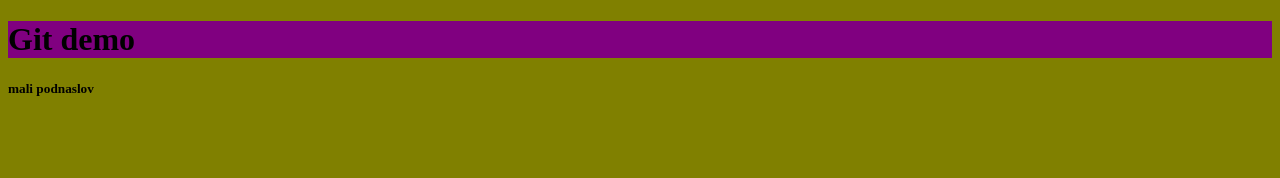
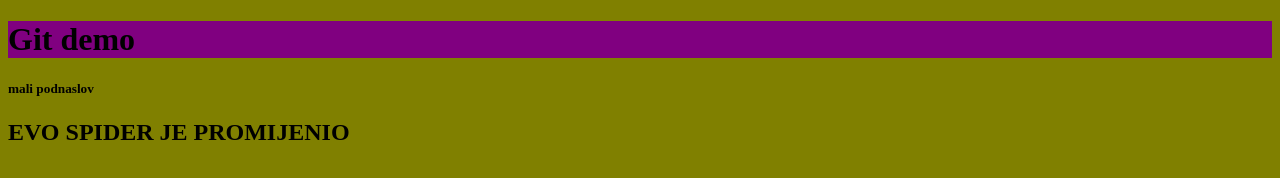
Before and after one commit to dovla321/GitVideo, a plain HTML site: page GitVideo/index.html in a window 1280 px wide. Drawn offline with Linux system fonts and the light colour scheme.

Commit message:
Spider je dodao h2 u index.html

```diff
--- a/GitVideo/index.html
+++ b/GitVideo/index.html
@@ -10,6 +10,7 @@
 
 	<h1>Git demo</h1>
 	<h5>mali podnaslov</h5>
+	<h2>EVO SPIDER JE PROMIJENIO</h2>
 
 	<script src="app.js"></script>
 
```
